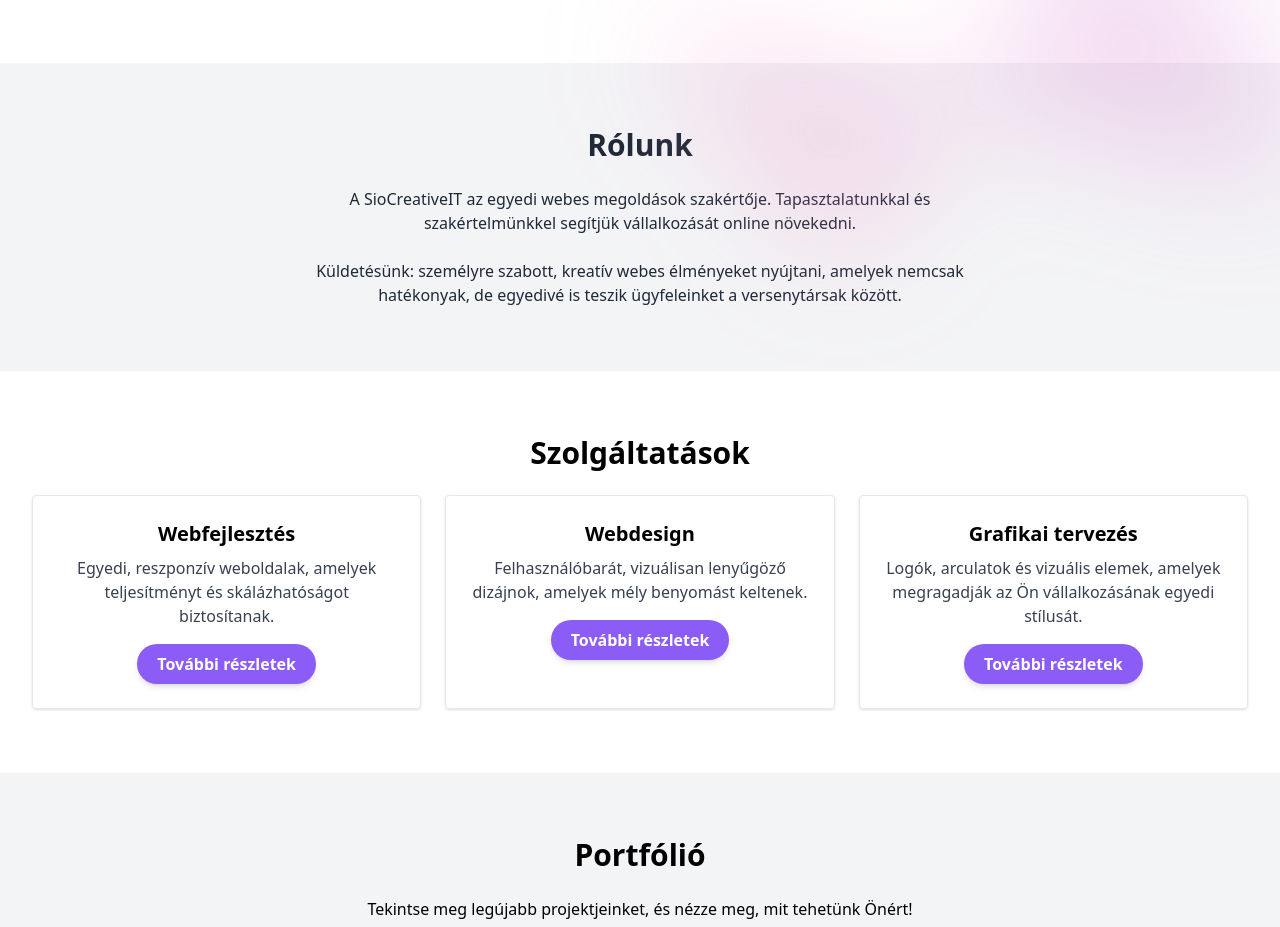
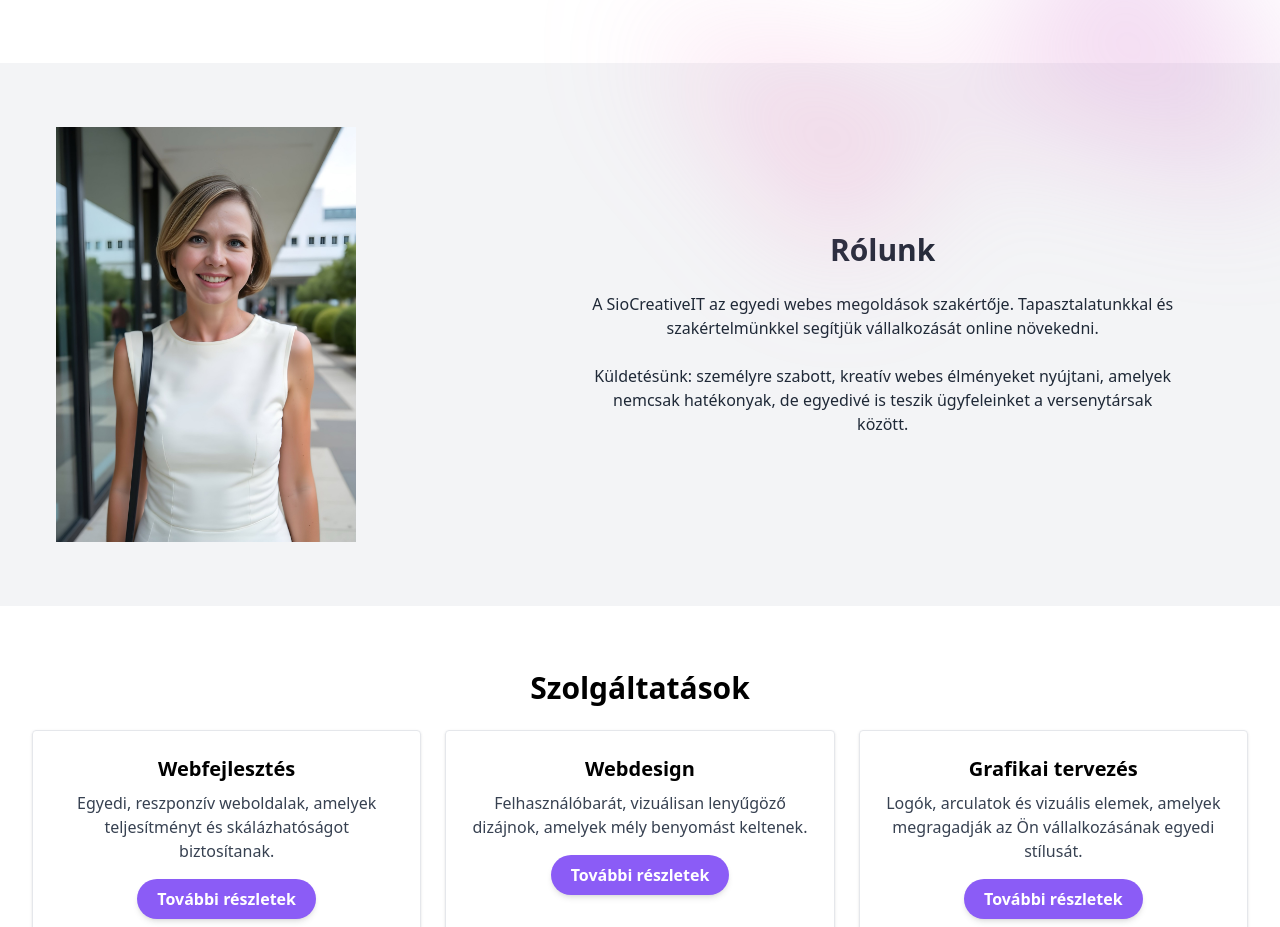
Before and after one commit to Ekatmoz/SioCreative, a React (Vite) app: page / in a window 1280 px wide. Shown: the part 840-1767 px from the top of the page. Built offline with nearby package versions, Linux system fonts and the light colour scheme.

Commit message:
added image

```diff
--- a/src/Components/AboutUs.jsx
+++ b/src/Components/AboutUs.jsx
@@ -1,10 +1,15 @@
-// File: src/components/AboutUs.jsx
 import React from "react";
+import me from "../assets/Me.jpg"
 
 const AboutUs = () => {
   return (
     <section id='about' className="bg-gray-100 text-gray-800 py-16 px-8">
-
+      <div className="container m-auto px-6 md:px-12 xl:px-6">
+        <div className="space-y-6 md:space-y-0 md:flex md:gap-6 lg:items-center lg:gap-12">
+          <div className="md:5/12 lg:w-5/12">
+          <img src={me} alt="about_us" width={300} />
+          </div>
+          <div className="md:7/12 lg:w-6/12">
       <h2 className="text-3xl font-semibold text-center mb-6">Rólunk</h2>
       <p className="text-center max-w-2xl mx-auto mb-6">
         A SioCreativeIT az egyedi webes megoldások szakértője. Tapasztalatunkkal és szakértelmünkkel segítjük vállalkozását online növekedni.
@@ -12,6 +17,9 @@ const AboutUs = () => {
       <p className="text-center max-w-2xl mx-auto">
         Küldetésünk: személyre szabott, kreatív webes élményeket nyújtani, amelyek nemcsak hatékonyak, de egyedivé is teszik ügyfeleinket a versenytársak között.
       </p>
+      </div>
+      </div>
+      </div>
     </section>
   );
 };
```
Also changed, not shown: src/assets/Me.jpg (added).
